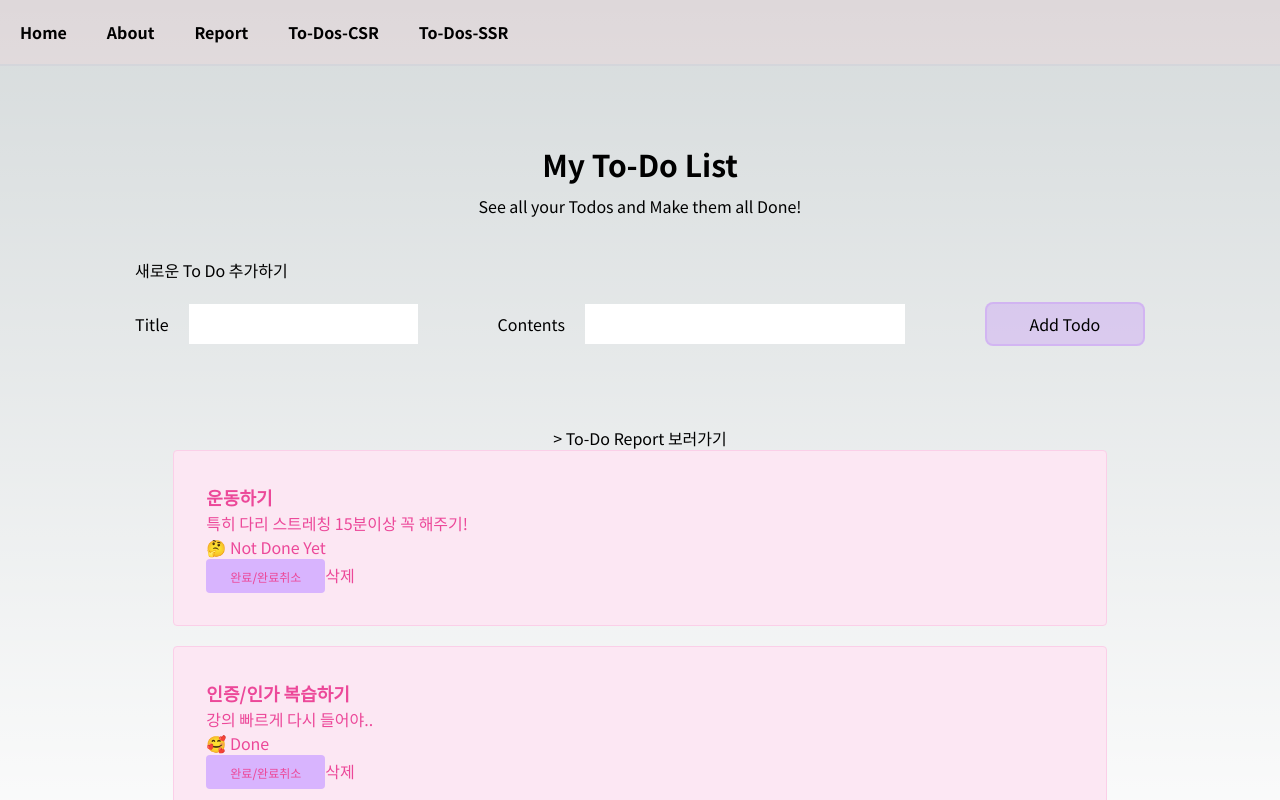
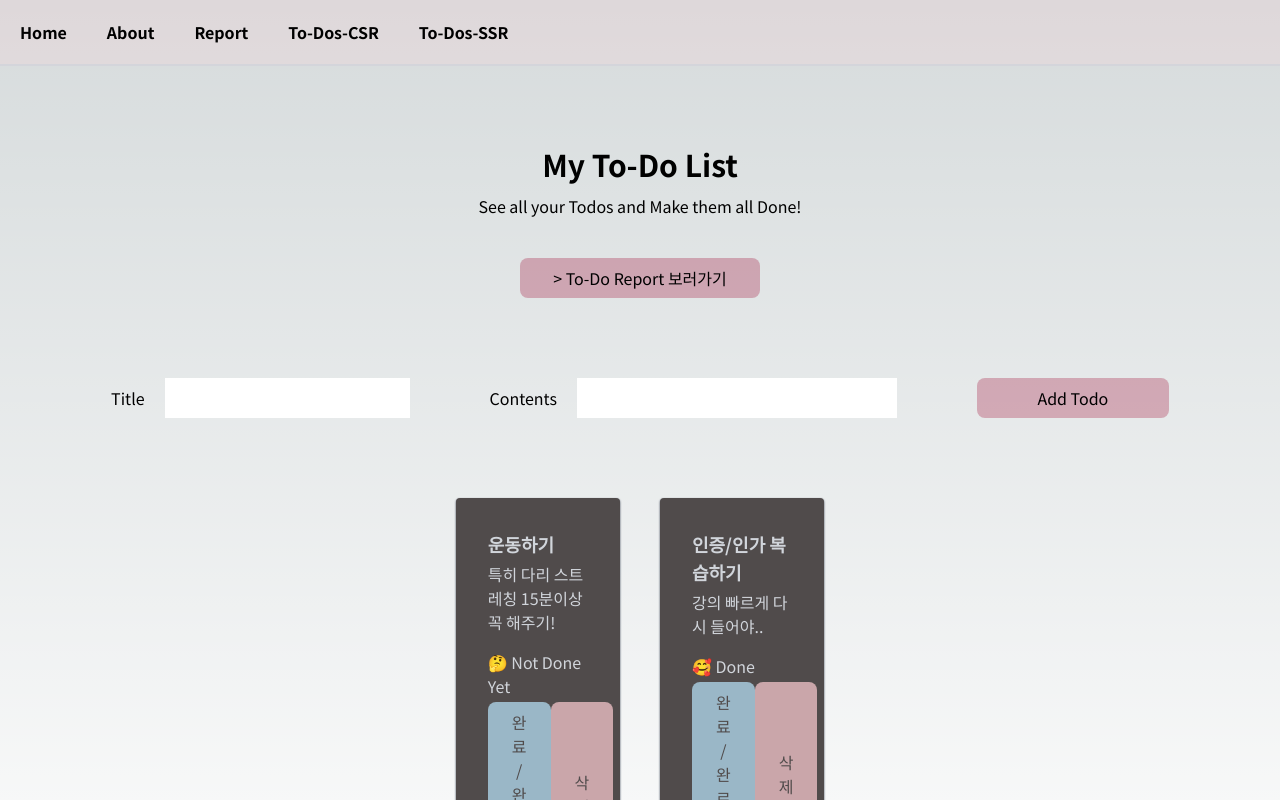
Before and after one commit to Hyeryeon-Seo/Next-prac2-to-do-list, a Next.js app: page /todos-csr in a window 1280 px wide. Shown: the top 800 px of the page. Built offline with nearby package versions, Linux system fonts and the light colour scheme; data requests are answered from the project's data file.

Commit message:
feat/design: to-do (csr) page 구현,스타일링 완료 / 버튼컴포넌트 따로 생성

```diff
--- a/src/app/todos-csr/page.tsx
+++ b/src/app/todos-csr/page.tsx
@@ -6,6 +6,8 @@ import axios from "axios";
 import React, { useState } from "react";
 import NotFoundPage from "../not-found";
 import { useRouter } from "next/navigation";
+import CustomButton from "@/components/Button";
+import TodoItem from "@/components/TodoItem";
 
 const TodosCSRPage = () => {
   // TODO 컴포넌트 분리 / axios... 변수 타입 적어보기
@@ -16,7 +18,7 @@ const TodosCSRPage = () => {
   const [contents, setContents] = useState("");
 
   const {
-		data: todos, // [{},{},..]
+    data: todos,
     isLoading,
     isError,
   } = useQuery({
@@ -32,26 +34,42 @@ const TodosCSRPage = () => {
   // useMutation - add todo
   const newTodoMutation = useMutation({
     mutationFn: async (newTodo: NewTodo) => {
-			const { data } = await axios.post(
-				`http://localhost:3000/api/todos`,
-				newTodo,
-				{
+      const response = await fetch(`http://localhost:3000/api/todos`, {
+        method: "POST",
         headers: {
           "Content-Type": "application/json",
         },
-				}
-			);
-			return data.todo;
+        body: JSON.stringify(newTodo),
+      });
+      const todo = await response.json();
+      return todo;
     },
   });
 
   // useMutation - patch todo (toggle isDone)
-	const toggleDoneMutation = useMutation({});
+  const toggleDoneMutation = useMutation({
+    mutationFn: async ({
+      id,
+      isDone,
+    }: {
+      id: Todo["id"];
+      isDone: Todo["isDone"];
+    }) => {
+      const response = await fetch(`http://localhost:3000/api/todos`, {
+        method: "PATCH",
+        headers: {
+          "Content-Type": "application/json",
+        },
+        body: JSON.stringify({ id, isDone }),
+      });
+      const todo = await response.json();
+      return todo;
+    },
+  });
 
   // useMutation - delete todo
   const deleteTodoMutation = useMutation({
     mutationFn: async (id: Todo["id"]) => {
-			// console.log(`🔮: ${id}`);
       const response = await fetch(`http://localhost:3000/api/todos`, {
         method: "DELETE",
         headers: {
@@ -60,13 +78,28 @@ const TodosCSRPage = () => {
         body: JSON.stringify(id),
       });
       const todo = await response.json();
-			console.dir(`🔮: ${todo}`);
       return todo;
     },
   });
 
   const handleReportClick = () => {
     router.push("/report");
+  };
+
+  const handleSubmitTodo = (e: React.FormEvent<HTMLFormElement>) => {
+    e.preventDefault();
+    newTodoMutation.mutate(
+      { title, contents },
+      {
+        onSuccess: () => {
+          setTitle("");
+          setContents("");
+          queryClient.invalidateQueries({
+            queryKey: ["todos"],
+          });
+        },
+      },
+    );
   };
 
   if (isLoading) {
@@ -80,28 +113,15 @@ const TodosCSRPage = () => {
   return (
     <div className="flex flex-col items-center m-20">
       <h1 className="font-bold text-3xl mb-3">My To-Do List</h1>
-			<p>See all your Todos and Make them all Done!</p>
-
-			<section className="mt-10 mb-20 flex flex-col gap-5">
-				<h2>새로운 To Do 추가하기</h2>
-				<form
-					onSubmit={(e) => {
-						e.preventDefault();
-						newTodoMutation.mutate(
-							{ title, contents },
-							{
-								onSuccess: () => {
-									setTitle("");
-									setContents("");
-									queryClient.invalidateQueries({
-										// useMutation 활용
-										queryKey: ["todos"],
-									});
-								},
-							}
-						);
-					}}
+      <p className="mb-10">See all your Todos and Make them all Done!</p>
+      <CustomButton
+        onClick={handleReportClick}
+        classNameProperty="w-[15rem] bg-rose-800/30 hover:bg-green-900/30"
       >
+        {`> To-Do Report 보러가기`}
+      </CustomButton>
+      <section className="mt-20 mb-20 flex flex-col gap-5">
+        <form onSubmit={handleSubmitTodo}>
           <div className="flex gap-20">
             <div className="flex items-center gap-5">
               <label htmlFor="title">Title</label>
@@ -110,7 +130,7 @@ const TodosCSRPage = () => {
                 type="text"
                 value={title}
                 onChange={(e) => setTitle(e.target.value)}
-								className="text-pink-600 h-10"
+                className="text-neutral-700 h-10 p-2"
               />
             </div>
             <div className={`flex items-center gap-5`}>
@@ -120,34 +140,51 @@ const TodosCSRPage = () => {
                 type="text"
                 value={contents}
                 onChange={(e) => setContents(e.target.value)}
-								className="text-purple-700/70 w-80 h-10"
+                className="w-80 text-neutral-700 h-10 p-2"
               />
             </div>
-						<button
+            <CustomButton
               type="submit"
-							className="border-2 border-purple-400/30 bg-purple-400/30 p-2 rounded-lg w-40 hover:bg-pink-300/70"
+              classNameProperty="w-[12rem] bg-rose-800/30 hover:bg-pink-300/70"
             >
               Add Todo
-						</button>
+            </CustomButton>
           </div>
         </form>
       </section>
-
-			<button onClick={handleReportClick}>{`> To-Do Report 보러가기`}</button>
-
+      <section className="flex flex-wrap gap-10 justify-center">
         {todos.map((todo: Todo) => {
           return (
+            // <TodoItem todo={todo} />
             <div
               key={todo.id}
-						className="bg-pink-100 border border-pink-200 text-pink-500 p-8 mb-5 rounded hover:scale-105 w-10/12 transform delay-100"
+              className="flex flex-col gap-1 bg-[#504b4b] text-gray-300 p-8 rounded hover:scale-105 transform delay-100
+            			w-3/12 min-h-[15rem] shadow-sm shadow-slate-800"
             >
               <h2 className="text-lg font-bold">{todo.title}</h2>
               <p>{todo.contents}</p>
-						{todo.isDone ? <p>🥰 Done</p> : <p>🤔 Not Done Yet</p>}
-						<button className="inline-block rounded bg-purple-300 px-6 pb-2 pt-2.5 text-xs font-medium ">
-							완료/완료취소
-						</button>
-						<button
+              <p className="mt-3">
+                {todo.isDone ? "🥰 Done" : "🤔 Not Done Yet"}
+              </p>
+              <div className="flex justify-between">
+                <CustomButton
+                  onClick={() =>
+                    toggleDoneMutation.mutate(
+                      { id: todo.id, isDone: todo.isDone },
+                      {
+                        onSuccess: () => {
+                          queryClient.invalidateQueries({
+                            queryKey: ["todos"],
+                          });
+                        },
+                      },
+                    )
+                  }
+                  classNameProperty="bg-sky-200/70 hover:bg-sky-200/80 text-[#504b4b] px-6"
+                >
+                  완료 / 완료취소
+                </CustomButton>
+                <CustomButton
                   onClick={() =>
                     deleteTodoMutation.mutate(todo.id, {
                       onSuccess: () => {
@@ -157,12 +194,15 @@ const TodosCSRPage = () => {
                       },
                     })
                   }
+                  classNameProperty="bg-rose-200/70 hover:bg-rose-200/80 text-[#504b4b] px-6"
                 >
                   삭제
-						</button>
+                </CustomButton>
+              </div>
             </div>
           );
         })}
+      </section>
     </div>
   );
 };
--- /dev/null
+++ b/src/components/Button.tsx
@@ -0,0 +1,27 @@
+"use client";
+
+import React from "react";
+
+const CustomButton = ({
+  children,
+  type,
+  onClick,
+  classNameProperty,
+}: {
+  children?: React.PropsWithChildren<string>; // React.ReactNode; // string; //
+  type?: "submit" | "reset" | "button";
+  onClick?: () => void;
+  classNameProperty?: string;
+}) => {
+  return (
+    <button
+      type={type}
+      onClick={onClick}
+      className={`inline-block rounded-lg p-2 transform hover:delay-100 ${classNameProperty}`} // 그냥 ``하면 에러. {` `}안에 쓰기
+    >
+      {children}
+    </button>
+  );
+};
+
+export default CustomButton;
```
Lines whose indentation alone changed are shown as unchanged.
